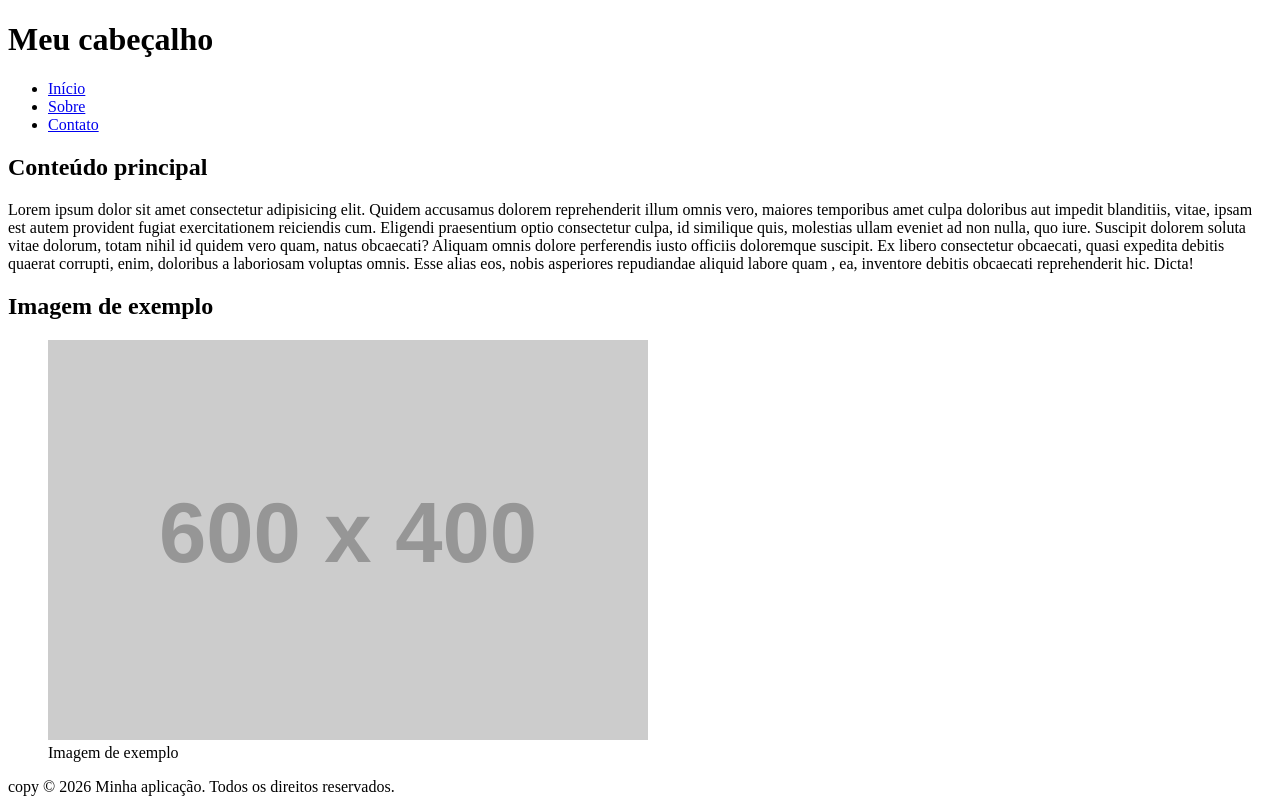
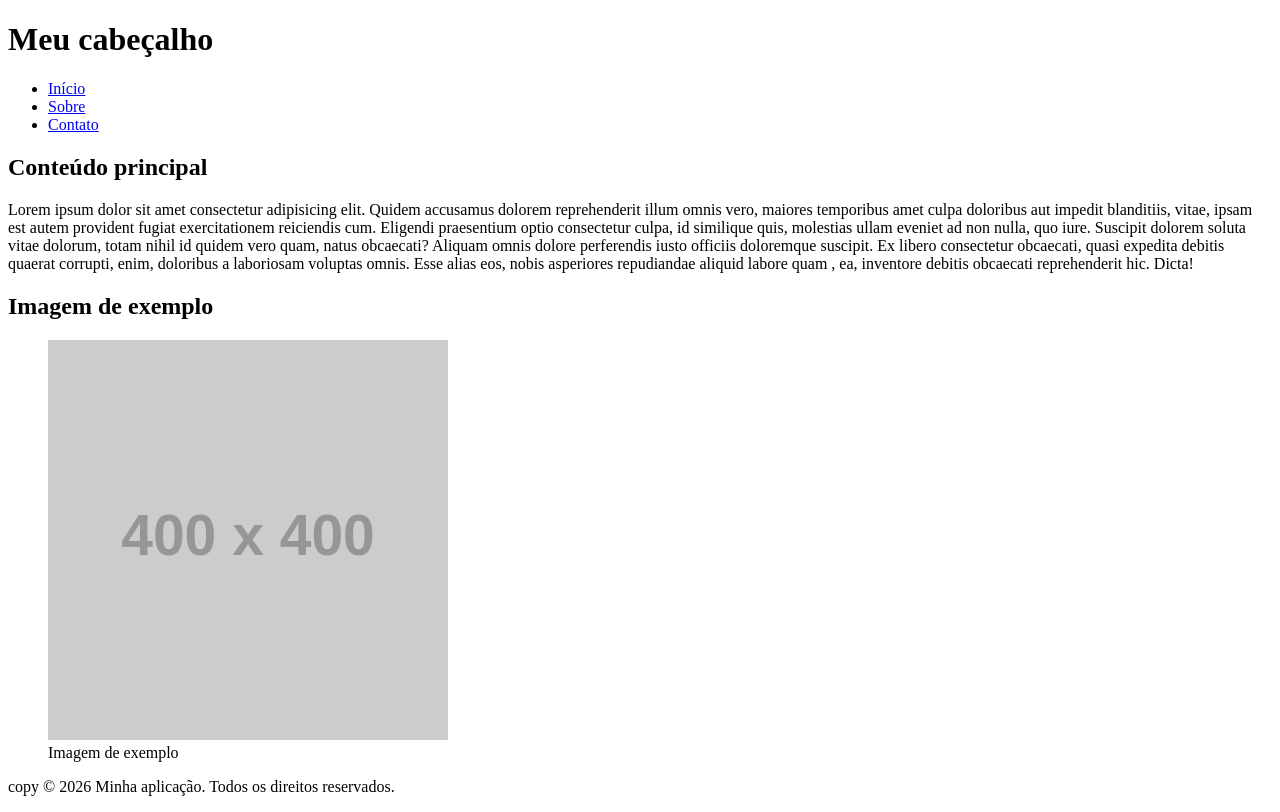
Before and after one commit to 1TDSPH-26/front-2sem-aula-10, a React (Vite) app in the folder my-app/: page / in a window 1280 px wide. Built offline with nearby package versions, Linux system fonts and the light colour scheme.

Commit message:
fix:atualizando a imagem

```diff
--- a/my-app/src/components/Conteudo/Conteudo.tsx
+++ b/my-app/src/components/Conteudo/Conteudo.tsx
@@ -14,7 +14,7 @@ export default function Conteudo() {
           <h2>Imagem de exemplo</h2>
           <figure>
 	<img
-	src="https://placehold.co/600x400/FFFFF0/FFFFFF/png"
+	src="https://placehold.co/400x400/c1c1c1/000000/png"
           alt="Imagem de exemplo em tons claros"
 	/>
 		<figcaption>Imagem de exemplo</figcaption>
```
